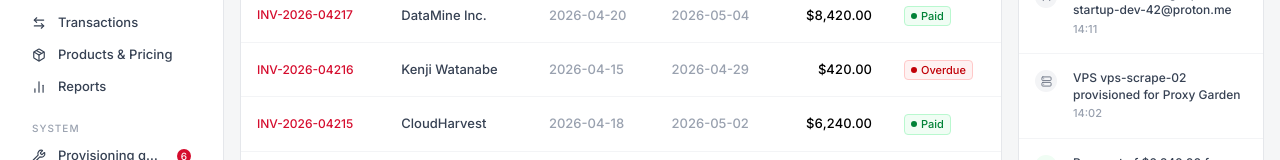
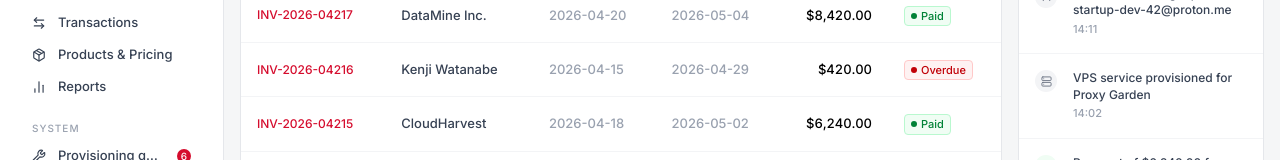
Before and after one commit to Chinsusu/Billing-V2, a Next.js app in the folder frontend/: page / in a window 1280 px wide. Shown: the part 414-574 px from the top of the page. Built offline with nearby package versions, Linux system fonts and the light colour scheme; no server answers.

Commit message:
humanize overview activity labels

```diff
--- a/frontend/scripts/smoke-admin-browser.cjs
+++ b/frontend/scripts/smoke-admin-browser.cjs
@@ -33,7 +33,7 @@ async function main() {
       await expectVisibleText(page, "Overview");
       await expectVisibleText(page, "INV-44001");
       await expectVisibleText(page, "Under review");
-      await assertNoVisibleText(page, ["under_review"], "overview top-up status label");
+      await assertNoVisibleText(page, ["under_review", "vps-scrape-02"], "overview top-up and activity labels");
       await assertNoForbiddenText(page, "overview");
 
       await openAdminScreen(page, /Provisioning queue/i);
--- a/frontend/src/mocks/billingData.ts
+++ b/frontend/src/mocks/billingData.ts
@@ -367,7 +367,7 @@ export const PRODUCTS: ProductCatalog[] = [
 export const ACTIVITY_FEED: ActivityEvent[] = [
   { t: "14:22", icon: "payment", text: "Payment of $8,420.00 from DataMine Inc.", type: "ok" },
   { t: "14:11", icon: "user",    text: "New customer signup: startup-dev-42@proton.me", type: "info" },
-  { t: "14:02", icon: "server",  text: "VPS vps-scrape-02 provisioned for Proxy Garden", type: "info" },
+  { t: "14:02", icon: "server",  text: "VPS service provisioned for Proxy Garden", type: "info" },
   { t: "13:48", icon: "payment", text: "Payment of $6,240.00 from CloudHarvest", type: "ok" },
   { t: "13:17", icon: "ticket",  text: "New ticket T-8124 opened by Acme Proxy Co. (high)", type: "warn" },
   { t: "12:32", icon: "error",   text: "Charge failed: Kenji Watanabe — Visa •• 0914", type: "danger" },
```
Also changed, not shown: 2 other files (tests, documents, lock files or other folders).
